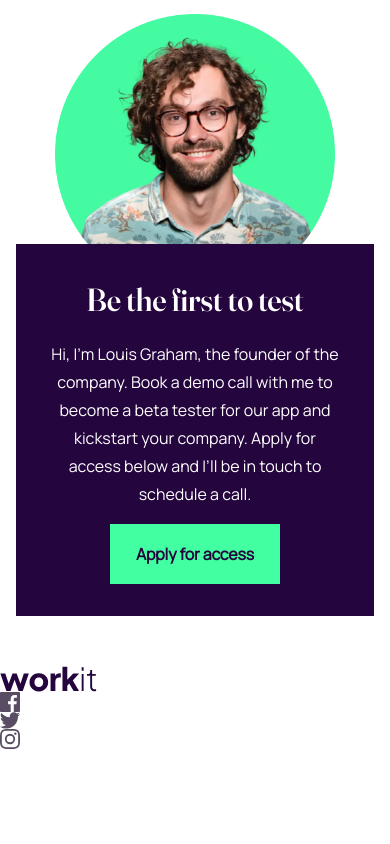
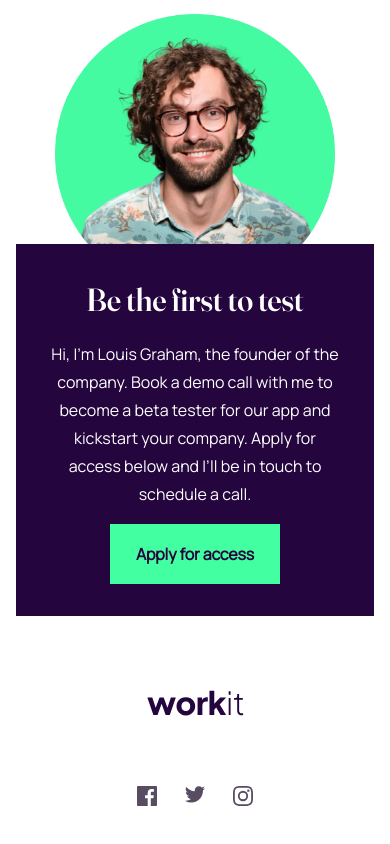
Before and after one commit to solracss/fem-workit-landing-page, a website built with Vite: page src/index.html in a window 390 px wide. Shown: the part 1441-2285 px from the top of the page. Before the commit the page ends 2190 px from the top, so only its background shows below. Built offline with nearby package versions, Linux system fonts and the light colour scheme.

Commit message:
CSS: Add footer styles for mobile

```diff
--- a/src/index.html
+++ b/src/index.html
@@ -82,10 +82,26 @@
     <footer class="footer">
         <img src="/assets/images/logo-dark.svg" alt="Workit logo">
         <div class="socials">
-            <!-- poprawić na UL i dodać linki-->
-            <img src="./assets/images/icon-facebook.svg" alt="">
-            <img src="./assets/images/icon-twitter.svg" alt="">
-            <img src="./assets/images/icon-instagram.svg" alt="">
+            <a href="#" class="socials-link">
+                <svg class="socials-icon" xmlns="http://www.w3.org/2000/svg" width="20" height="20" viewBox="0 0 20 20">
+                    <path
+                        d="M18.896 0H1.104C.494 0 0 .494 0 1.104v17.793C0 19.506.494 20 1.104 20h9.58v-7.745H8.076V9.237h2.606V7.01c0-2.583 1.578-3.99 3.883-3.99 1.104 0 2.052.082 2.329.119v2.7h-1.598c-1.254 0-1.496.597-1.496 1.47v1.928h2.989l-.39 3.018h-2.6V20h5.098c.608 0 1.102-.494 1.102-1.104V1.104C20 .494 19.506 0 18.896 0Z" />
+                </svg>
+            </a>
+            <a href="#" class="socials-link">
+                <svg class="socials-icon" xmlns="http://www.w3.org/2000/svg" width="20" height="20" viewBox="0 0 20 20">
+                    <path
+                        d="M20 2.172a8.192 8.192 0 0 1-2.357.646 4.11 4.11 0 0 0 1.805-2.27 8.22 8.22 0 0 1-2.606.996A4.096 4.096 0 0 0 13.847.248c-2.65 0-4.596 2.472-3.998 5.037A11.648 11.648 0 0 1 1.392 1a4.109 4.109 0 0 0 1.27 5.478 4.086 4.086 0 0 1-1.858-.513c-.045 1.9 1.318 3.679 3.291 4.075a4.113 4.113 0 0 1-1.853.07 4.106 4.106 0 0 0 3.833 2.849A8.25 8.25 0 0 1 0 14.658a11.616 11.616 0 0 0 6.29 1.843c7.618 0 11.923-6.434 11.663-12.205A8.354 8.354 0 0 0 20 2.172Z" />
+                </svg>
+                </svg>
+            </a>
+            <a href="#" class="socials-link">
+                <svg class="socials-icon" xmlns="http://www.w3.org/2000/svg" width="20" height="20" viewBox="0 0 20 20">
+                    <path
+                        d="M10 1.802c2.67 0 2.987.01 4.042.059 2.71.123 3.975 1.409 4.099 4.099.048 1.054.057 1.37.057 4.04 0 2.672-.01 2.988-.057 4.042-.124 2.687-1.387 3.975-4.1 4.099-1.054.048-1.37.058-4.041.058-2.67 0-2.987-.01-4.04-.058-2.717-.124-3.977-1.416-4.1-4.1-.048-1.054-.058-1.37-.058-4.041 0-2.67.01-2.986.058-4.04.124-2.69 1.387-3.977 4.1-4.1 1.054-.048 1.37-.058 4.04-.058ZM10 0C7.284 0 6.944.012 5.877.06 2.246.227.227 2.242.061 5.877.01 6.944 0 7.284 0 10s.012 3.057.06 4.123c.167 3.632 2.182 5.65 5.817 5.817 1.067.048 1.407.06 4.123.06s3.057-.012 4.123-.06c3.629-.167 5.652-2.182 5.816-5.817.05-1.066.061-1.407.061-4.123s-.012-3.056-.06-4.122C19.777 2.249 17.76.228 14.124.06 13.057.01 12.716 0 10 0Zm0 4.865a5.135 5.135 0 1 0 0 10.27 5.135 5.135 0 0 0 0-10.27Zm0 8.468a3.333 3.333 0 1 1 0-6.666 3.333 3.333 0 0 1 0 6.666Zm5.338-9.87a1.2 1.2 0 1 0 0 2.4 1.2 1.2 0 0 0 0-2.4Z" />
+                </svg>
+                </svg>
+            </a>
         </div>
     </footer>
 </body>
--- a/src/sass/_layout.scss
+++ b/src/sass/_layout.scss
@@ -291,7 +291,7 @@ h3 {
 			}
 		}
 
-		& .btn {
+		.btn {
 			place-self: center;
 
 			@include media(medium) {
@@ -300,3 +300,35 @@ h3 {
 		}
 	}
 }
+
+.footer {
+	padding: 1.5rem 0 4rem;
+	display: flex;
+	align-items: center;
+	justify-content: center;
+	flex-direction: column;
+	gap: 3.5rem;
+
+	.socials {
+		display: flex;
+
+		&-link {
+			padding: 0.875rem;
+
+			&:focus {
+				outline-style: solid;
+				outline-color: transparent;
+				box-shadow: 0 0 0 4px scale-color($clr-focus-400);
+			}
+		}
+
+		&-icon {
+			fill: $clr-primary-300;
+			transition: fill 0.3s;
+
+			&:hover {
+				fill: $clr-primary-400;
+			}
+		}
+	}
+}
```
